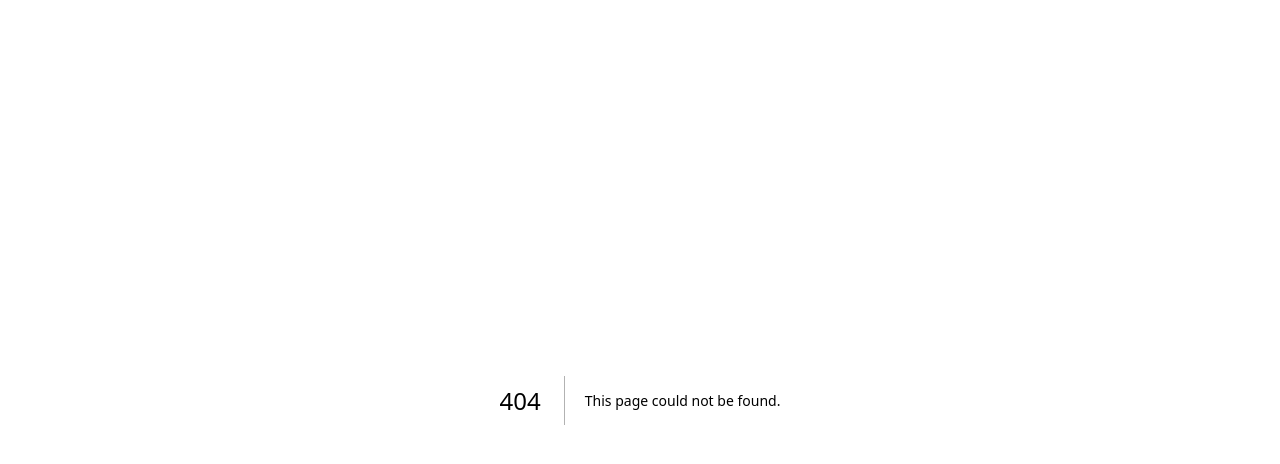
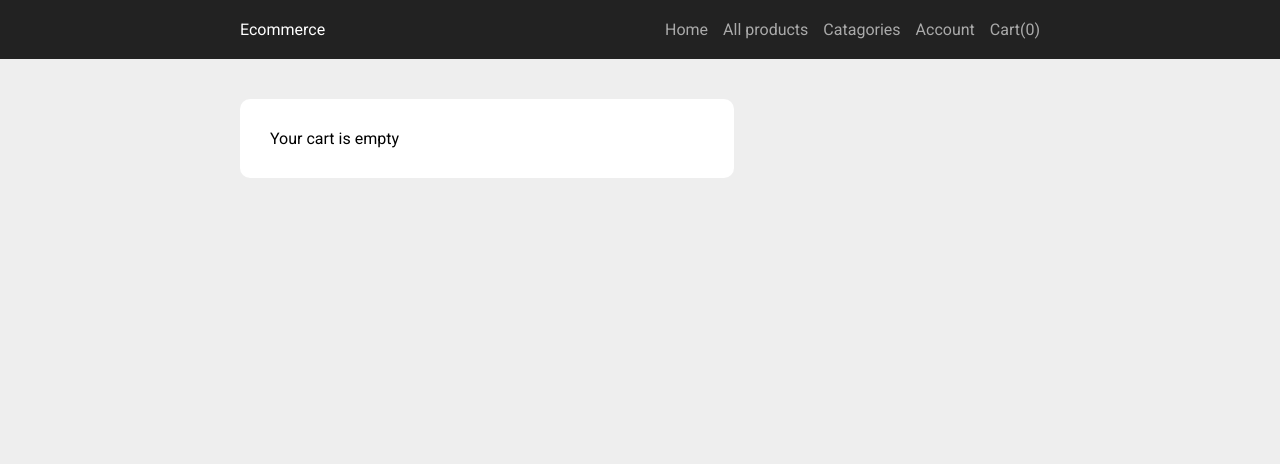
Before and after one commit to Antor1155/e-commerce-front, a Next.js app: page /cart in a window 1280 px wide. Before the commit this address had no page. Shown: the top 464 px of the page. Built offline with nearby package versions, Linux system fonts and the light colour scheme.

Commit message:
initialized cart page and requisting all cart products using api/cart/post and showing them in cart

```diff
--- /dev/null
+++ b/app/api/cart/route.js
@@ -0,0 +1,16 @@
+import { mongooseConnect } from "@/Database/mongoose"
+import { Product } from "@/models/Product"
+
+
+export const POST = async(req, res) =>{
+    try{
+        const {ids} = await req.json()
+        await mongooseConnect()
+        const cartProducts = await Product.find({_id:ids})
+
+        return new Response(JSON.stringify(cartProducts), {status: 200})
+    }catch(error){
+        console.log("error in /api/cart/post *** ", error)
+    }
+
+}
--- /dev/null
+++ b/app/cart/page.js
@@ -0,0 +1,79 @@
+"use client"
+import Button from '@/components/Button';
+import { CartContext } from '@/components/CartContext';
+import Center from '@/components/Center';
+import Header from '@/components/Header'
+import axios from 'axios';
+import React, { useContext, useEffect, useState } from 'react'
+import { styled } from 'styled-components';
+
+const ColumsWrapper = styled.div`
+    display: grid;
+    grid-template-columns: 1.3fr .7fr;
+    gap: 40px;
+    margin-top: 40px;
+`;
+
+const Box = styled.div`
+    background-color: #fff;
+    border-radius: 10px;
+    padding: 30px;
+`;
+
+const CartPage = () => {
+    const { cartProducts } = useContext(CartContext)
+
+    const [products, setProducts] = useState([])
+
+    useEffect(() => {
+        if (cartProducts.length) {
+            axios.post("/api/cart", {ids:cartProducts})
+            .then(response => setProducts(response.data))
+        }
+
+    }, [cartProducts])
+
+    return (
+        <>
+            <Header></Header>
+            <Center>
+
+                <ColumsWrapper>
+                    <Box>
+                        {!cartProducts.length && (
+                            <div>
+                                Your cart is empty
+                            </div>
+                        )}
+
+                        {products?.length > 0 && (
+                            <>
+                                <h2> Cart</h2>
+
+                                {products.map((product, index) => (
+                                    <div key={index}>
+                                        {product.title}
+                                    </div>
+                                ))}
+                            </>
+
+                        )}
+                    </Box>
+
+                    {!!cartProducts?.length && (
+                        <Box>
+                            <h2> Order Information</h2>
+
+                            <input type="text" placeholder='Address' />
+                            <input type="text" placeholder='Address 2' />
+
+                            <Button $black $block >Continue to payment</Button>
+                        </Box>
+                    )}
+                </ColumsWrapper>
+            </Center>
+        </>
+    )
+}
+
+export default CartPage
--- a/components/Button.jsx
+++ b/components/Button.jsx
@@ -15,6 +15,12 @@ export const ButtonStyle = css`
     margin-right: 5px;
   }
 
+  ${props => props.$block && css`
+
+    display: block;
+    width: 100%;
+  `}
+
   ${props => props.$white && !props.$outline && css`
     background-color: #fff;
     color: #000;
@@ -24,6 +30,17 @@ export const ButtonStyle = css`
     background-color: transparent;
     color: #fff;
     border: 1px solid #fff;
+  `}
+
+  ${props => props.$black && !props.$outline && css`
+    background-color: #000;
+    color: #fff;
+  `}
+
+  ${props => props.$black && props.$outline && css`
+    background-color: transparent;
+    color: #000;
+    border: 1px solid #000;
   `}
 
   ${props => props.$primary && !props.$outline && css`
@@ -52,11 +69,9 @@ const StyledButton = styled.button`
     ${ButtonStyle}
 `;
 
-const Button = ({ children, ...rest }) => {
+const Button = ({ ...rest }) => {
   return (
-    <StyledButton {...rest}>
-      {children}
-    </StyledButton>
+    <StyledButton {...rest} />
   )
 }
 
--- a/components/CartContext.jsx
+++ b/components/CartContext.jsx
@@ -1,14 +1,27 @@
-import { createContext, useState } from 'react'
+"use client"
+import { createContext, useEffect, useState } from 'react'
 
 export const CartContext = createContext({})
 
 const CartContextProvider = ({children}) => {
     const [cartProducts, setCartProducts] = useState([])
+
+    useEffect(()=>{
+        setCartProducts(JSON.parse(localStorage.getItem("cart")) || [])
+    },[])
+
     function addProductToCart(productId){
         if(productId){
             setCartProducts( prev => [...prev, productId])
         }
     }
+
+    useEffect(()=>{
+        if(cartProducts.length){
+            localStorage.setItem("cart", JSON.stringify(cartProducts))
+        }
+
+    }, [cartProducts])
 
     return (
     <CartContext.Provider value={{cartProducts, setCartProducts, addProductToCart}}>
```
